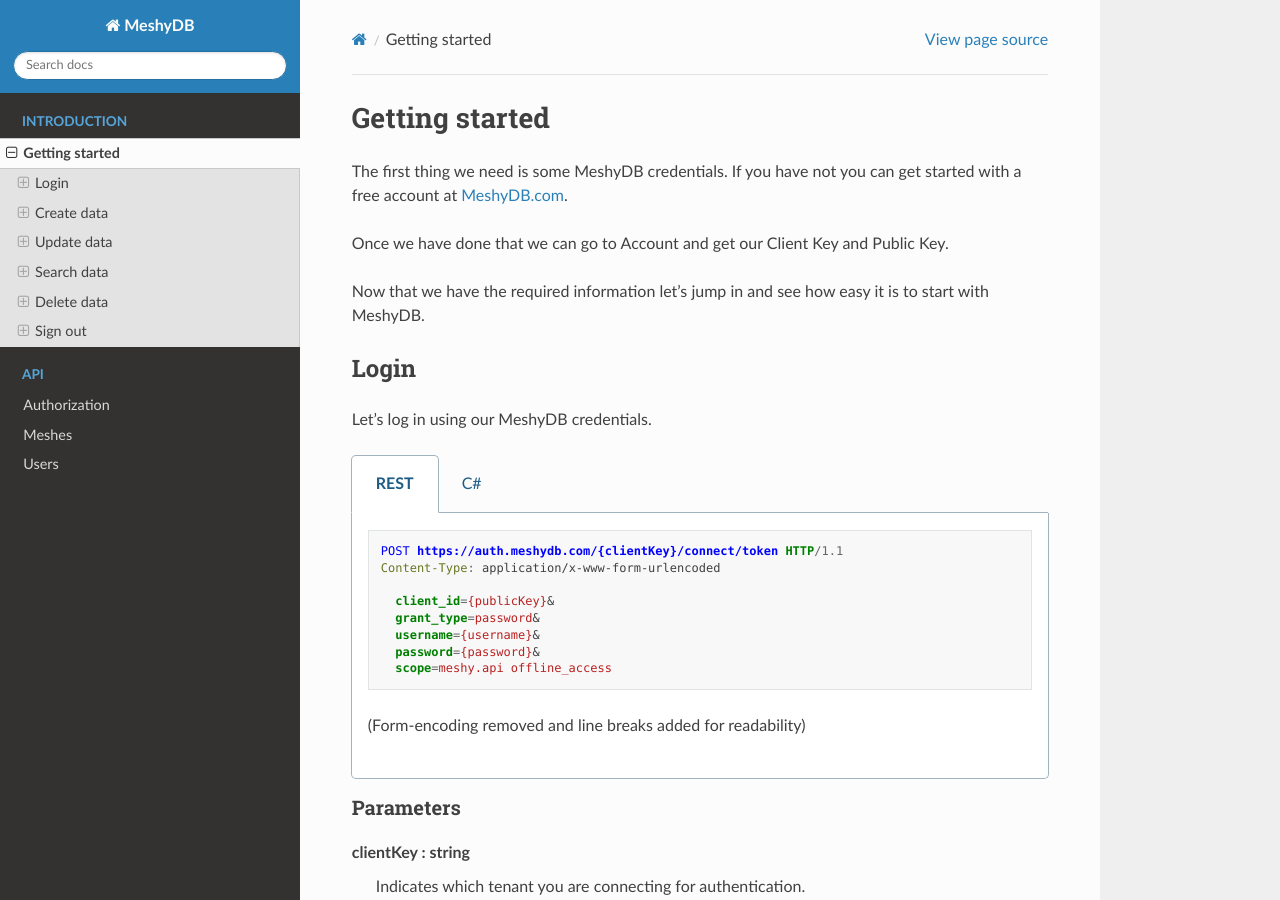
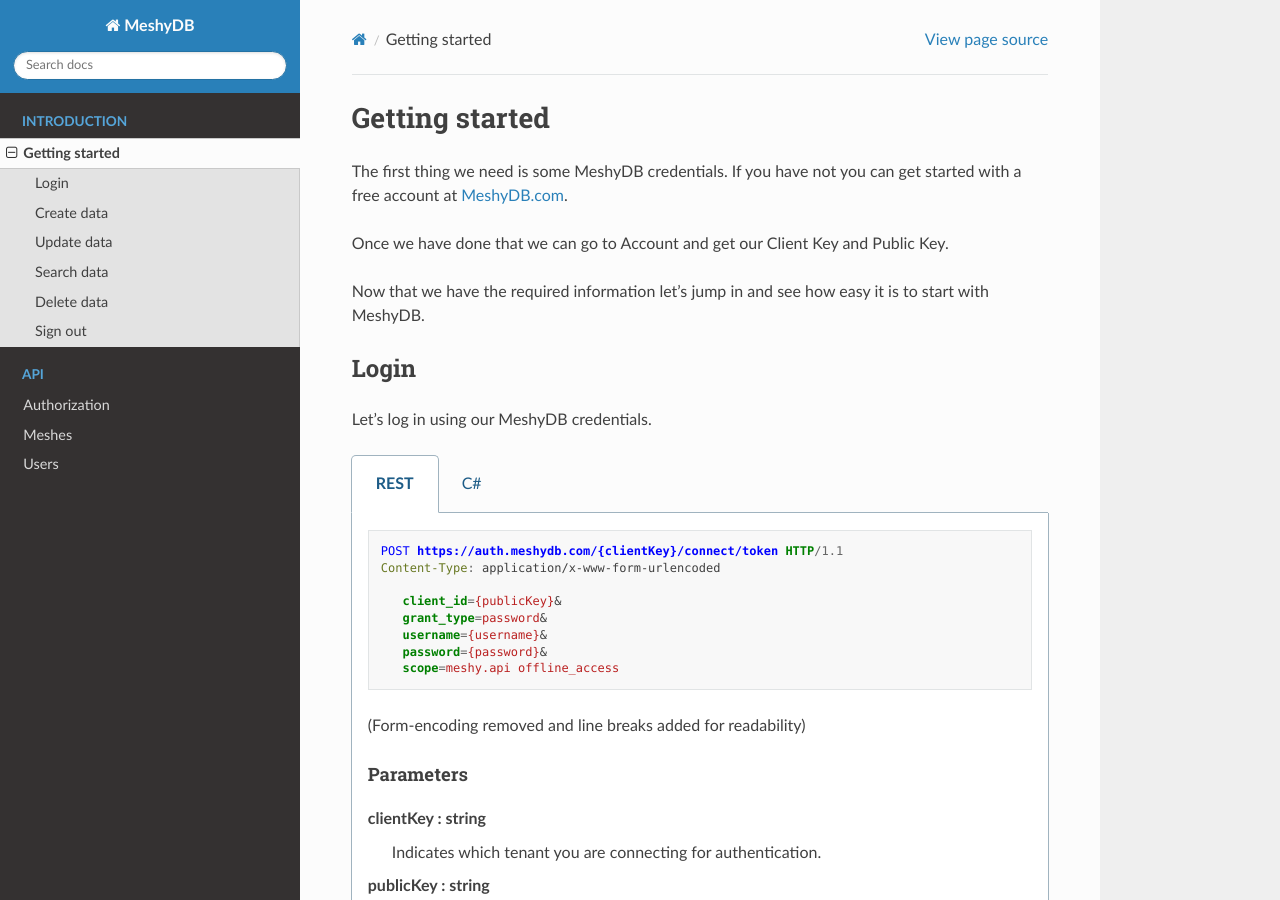
Before and after one commit to yetisoftworks/MeshyDB.SDK, a Sphinx documentation site: the page built from docs/intro/getting_started.rst, in a window 1280 px wide and 900 px high. Built offline with Sphinx 7.4.7 and the Read the Docs theme 2.0.0, drawn with Linux system fonts in a browser that asks for light colours.

```diff
--- a/docs/intro/getting_started.rst
+++ b/docs/intro/getting_started.rst
@@ -96,14 +124,14 @@ The data object can whatever information you would like to capture. The followin
            LastName="Bobberson"
          });
 
-Parameters
-^^^^^^^^^^
-clientKey: string
-   Indicates which tenant you are connecting for authentication.
-access_token: string
-   Token identifying authorization with MeshyDB requested during `Generate Access Token <auth.html#generate-access-token>`_.
-mesh : string
-   Identifies name of mesh collection. e.g. person.
+      |parameters|
+
+      clientKey: string
+         Indicates which tenant you are connecting for authentication.
+      access_token: string
+         Token identifying authorization with MeshyDB requested during `Generate Access Token <auth.html#generate-access-token>`_.
+      mesh : string
+         Identifies name of mesh collection. e.g. person.
 
 Example Response:
 
@@ -144,17 +183,16 @@ If we need to make a modificaiton let's update our Mesh!
 
          person = await client.Meshes.UpdateAsync(person);
 
+      |parameters|
 
-Parameters
-^^^^^^^^^^
-clientKey: string
-   Indicates which tenant you are connecting for authentication.
-access_token: string
-   Token identifying authorization with MeshyDB requested during `Generate Access Token <auth.html#generate-access-token>`_.
-mesh : string
-   Identifies name of mesh collection. e.g. person.
-id : string
-   Idenfities location of what Mesh data to replace.
+      clientKey: string
+         Indicates which tenant you are connecting for authentication.
+      access_token: string
+         Token identifying authorization with MeshyDB requested during `Generate Access Token <auth.html#generate-access-token>`_.
+      mesh : string
+         Identifies name of mesh collection. e.g. person.
+      id : string
+         Idenfities location of what Mesh data to replace.
 
 Example Response:
 
@@ -192,22 +248,22 @@ Let's see if we can find Bobbo.
 
          var pagedPersonResult = await client.Meshes.SearchAsync<Person>(filter, page, pageSize);
 
-Parameters
-^^^^^^^^^^
-clientKey: string
-   Indicates which tenant you are connecting for authentication.
-access_token: string
-   Token identifying authorization with MeshyDB requested during `Generate Access Token <auth.html#generate-access-token>`_.
-mesh : string
-   Identifies name of mesh collection. e.g. person.
-filter : string
-   Filter criteria for search. Uses MongoDB format.
-orderby : string
-   How to order results. Uses MongoDB format.
-page : integer
-   Page number of users to bring back.
-pageSize : integer, max: 200
-   Number of results to bring back per page.
+      |parameters|
+
+      clientKey: string
+         Indicates which tenant you are connecting for authentication.
+      access_token: string
+         Token identifying authorization with MeshyDB requested during `Generate Access Token <auth.html#generate-access-token>`_.
+      mesh : string
+         Identifies name of mesh collection. e.g. person.
+      filter : string
+         Filter criteria for search. Uses MongoDB format.
+      orderby : string
+         How to order results. Uses MongoDB format.
+      page : integer
+         Page number of users to bring back.
+      pageSize : integer, max: 200
+         Number of results to bring back per page.
 
 Example Response:
 
@@ -282,13 +361,13 @@ Now the user is complete. Let us sign out so someone else can have a try.
 
          await client.SignoutAsync();
 
-Parameters
-^^^^^^^^^^
-clientKey: string
-   Indicates which tenant you are connecting for authentication.
-refresh_token: string
-  Token to allow reauthorization with MeshyDB after the access token expires requested during `Login`_.
-mesh : string
-   Identifies name of mesh collection. e.g. person.
-id : string
-   Idenfities location of what Mesh data to replace.
+      |parameters|
+
+      clientKey: string
+         Indicates which tenant you are connecting for authentication.
+      refresh_token: string
+        Token to allow reauthorization with MeshyDB after the access token expires requested during `Login`_.
+      mesh : string
+         Identifies name of mesh collection. e.g. person.
+      id : string
+         Idenfities location of what Mesh data to replace.
```
Also changed, not shown: other parts of docs/intro/getting_started.rst (+111 -31 lines).
